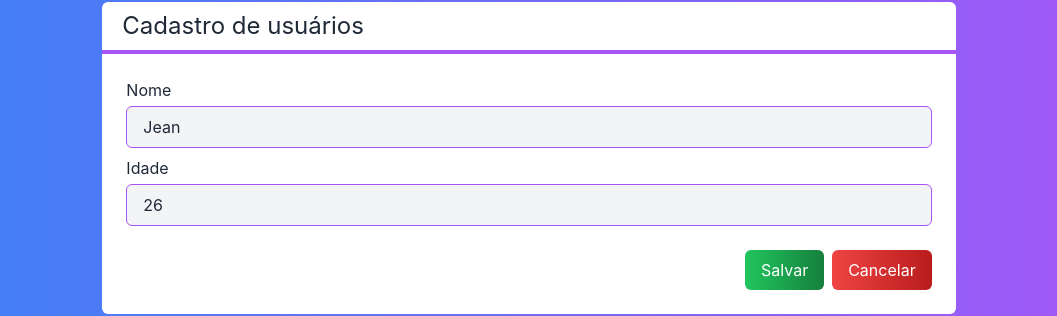
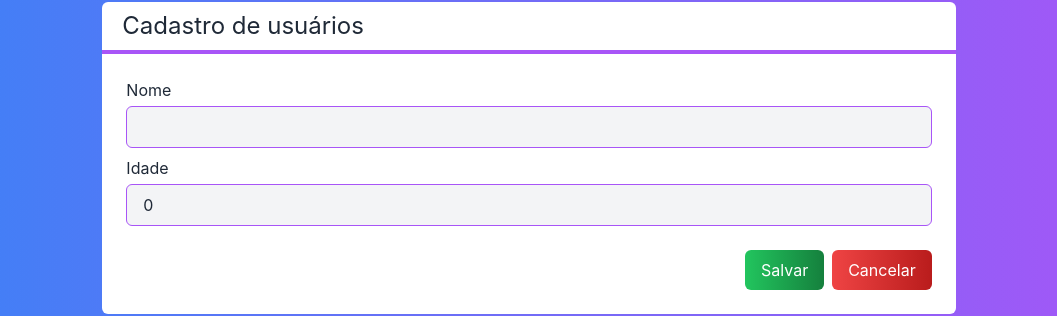
Before and after one commit to jeanwisotscki/next-crud, a Next.js app: page / in a window 1280 px wide. Both pictures are taken after a click on the button "Novo cliente". Shown: the part 242-558 px from the top of the page, without its empty margins (111-1168 px from the left). Built offline with nearby package versions, Linux system fonts and the light colour scheme.

Commit message:
teste arquivo .env

```diff
--- a/src/components/Button.tsx
+++ b/src/components/Button.tsx
@@ -1,7 +1,7 @@
 interface ButtonProps {
   children: any;
   bgColor: "green" | "blue" | "red";
-  additionalStyle?: string;
+  additionalStyles?: string;
   onClick?: () => void;
 }
 
@@ -22,7 +22,7 @@ export const Button = (props: ButtonProps) => {
         py-2
         px-4
         rounded-md
-        ${props.additionalStyle}
+        ${props.additionalStyles}
       `}
     >
       {props.children}
--- a/src/components/ClientForm.tsx
+++ b/src/components/ClientForm.tsx
@@ -8,16 +8,21 @@ import { FormContext } from "../contexts/FormContext";
 
 interface ClientFormProps {
   client: Client;
+  abort?: () => void;
+  clientChanged?: (client: Client) => void;
 }
 
 export const ClientForm = (props: ClientFormProps) => {
-  const { setIsVisible } = React.useContext(FormContext);
+  // const { setIsVisible } = React.useContext(FormContext);
 
+  const id = props.client?.id;
   const [name, setName] = React.useState(props.client?.name ?? "");
-  const [age, setAge] = React.useState(props.client?.age ?? "");
+  const [age, setAge] = React.useState(props.client?.age ?? 0);
 
   return (
     <form onSubmit={(e) => e.preventDefault()}>
+      {id && <Input label="Código" type="text" inputValue={id} readOnly />}
+
       <Input label="Nome" type="text" inputValue={name} onChangeInp={setName} />
       <Input
         label="Idade"
@@ -27,12 +32,14 @@ export const ClientForm = (props: ClientFormProps) => {
       />
 
       <div className="flex justify-end mt-4">
-        <Button bgColor="green">Salvar</Button>
         <Button
-          onClick={() => setIsVisible(false)}
-          bgColor="red"
-          additionalStyle="ml-2"
+          onClick={() => props.clientChanged?.(new Client(name, +age, id))}
+          bgColor="green"
         >
+          Salvar
+        </Button>
+
+        <Button onClick={props.abort} bgColor="red" additionalStyles="ml-2">
           Cancelar
         </Button>
       </div>
--- a/src/components/Input.tsx
+++ b/src/components/Input.tsx
@@ -2,7 +2,8 @@ interface InputFormProps {
   label: string;
   type: "text" | "number";
   inputValue: any;
-  onChangeInp: (inputValue: any) => void;
+  readOnly?: boolean;
+  onChangeInp?: (inputValue: any) => void;
 }
 
 export const Input = (props: InputFormProps) => {
@@ -12,18 +13,18 @@ export const Input = (props: InputFormProps) => {
         {props.label}
       </label>
       <input
-        id={props.label}
         className={`
           border border-purple-500
           rounded-md
           px-4 py-2 mb-2
           bg-gray-100
           focus:outline-none
-          focus:bg-white
-
+          ${props.readOnly ? "" : "focus:bg-white"}
         `}
+        id={props.label}
         type={props.type}
         value={props.inputValue}
+        readOnly={props.readOnly}
         onChange={(e) => props.onChangeInp(e.target.value)}
       />
     </div>
--- a/src/pages/index.tsx
+++ b/src/pages/index.tsx
@@ -15,14 +15,29 @@ const clients = [
 ];
 
 export default function Home() {
-  const { isVisible, setIsVisible } = React.useContext(FormContext);
+  // const { isVisible, setIsVisible } = React.useContext(FormContext);
+
+  const [visible, setVisible] = React.useState<"table" | "form">("table");
+  const [client, setClient] = React.useState<Client>(Client.emptyClient());
 
   function clientSelected(client: Client) {
     console.log(client.name, "selecionado");
+    setClient(client);
+    setVisible("form");
   }
 
-  function clientDeleted(client: Client) {
+  function deleteClient(client: Client) {
     console.log(client.name, "deletado");
+  }
+
+  function saveClient(client: Client) {
+    console.log(client);
+    setVisible("table");
+  }
+
+  function newClient() {
+    setClient(Client.emptyClient());
+    setVisible("form");
   }
 
   return (
@@ -37,22 +52,26 @@ export default function Home() {
     `}
     >
       <Layout title="Cadastro de usuários">
-        {isVisible ? (
-          <ClientForm client={clients[0]} />
+        {visible === "form" ? (
+          <ClientForm
+            client={client}
+            clientChanged={saveClient}
+            abort={() => setVisible("table")}
+          />
         ) : (
           <>
             <div className="flex justify-end">
               <Button
-                onClick={() => setIsVisible(true)}
+                onClick={newClient}
                 bgColor="blue"
-                additionalStyle="mb-4"
+                additionalStyles="mb-4"
               >
                 Novo cliente
               </Button>
             </div>
             <Table
               clients={clients}
-              clientDeleted={clientDeleted}
+              clientDeleted={deleteClient}
               clientSelected={clientSelected}
             />
           </>
```
